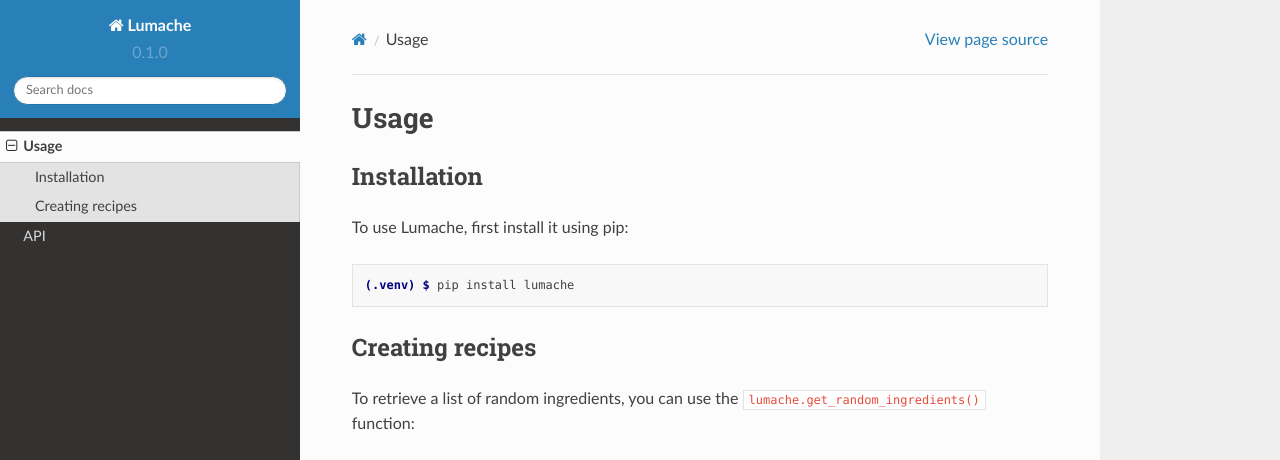
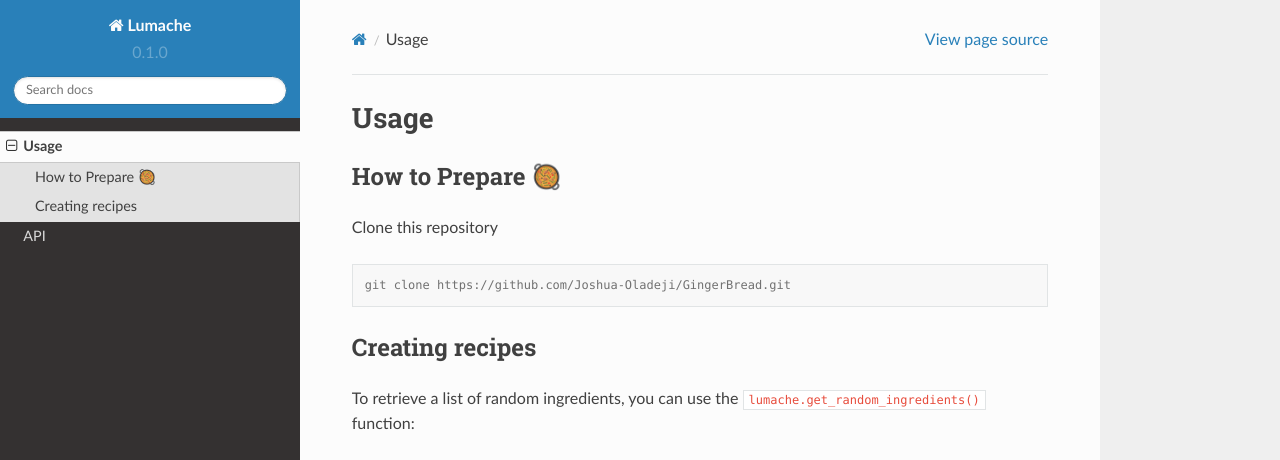
Before and after one commit to KOLEAJEOLAYINKA/Arbitragebot-Documentation, a Sphinx documentation site: the page built from docs/source/usage.rst, in a window 1280 px wide and 1095 px high. Shown: the top 460 px of the window. Built offline with Sphinx 7.4.7 and the Read the Docs theme 2.0.0, drawn with Linux system fonts in a browser that asks for light colours; grey boxes are pictures that could not be loaded.

Commit message:
modified .readthedocs.yaml

```diff
--- a/docs/source/usage.rst
+++ b/docs/source/usage.rst
@@ -3,14 +3,14 @@
 
 .. _installation:
 
-Installation
+How to Prepare 🥘
 ------------
 
-To use Lumache, first install it using pip:
+Clone this repository
 
 .. code-block:: console
 
-   (.venv) $ pip install lumache
+   git clone https://github.com/Joshua-Oladeji/GingerBread.git
 
 Creating recipes
 ----------------
```
